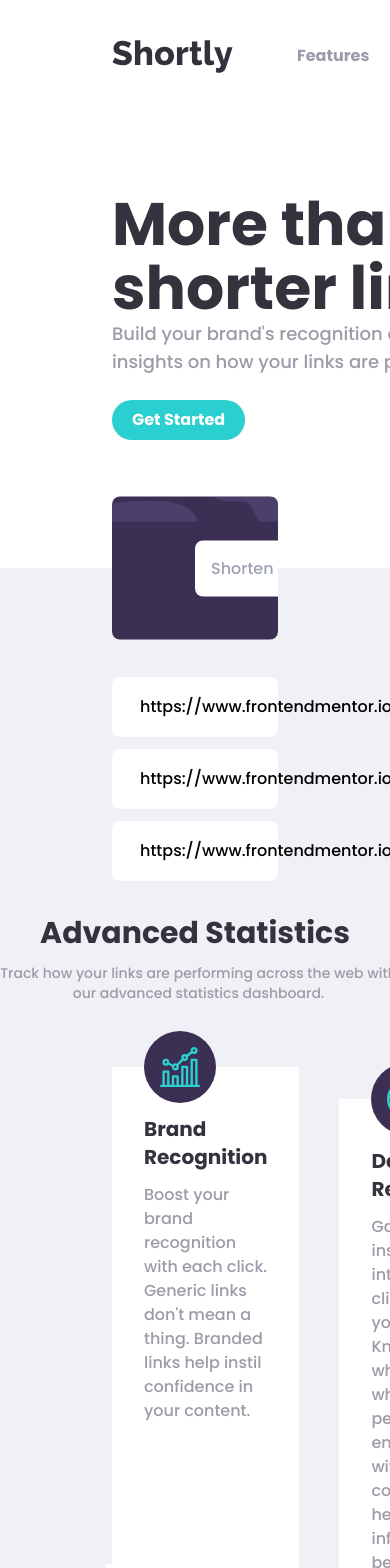
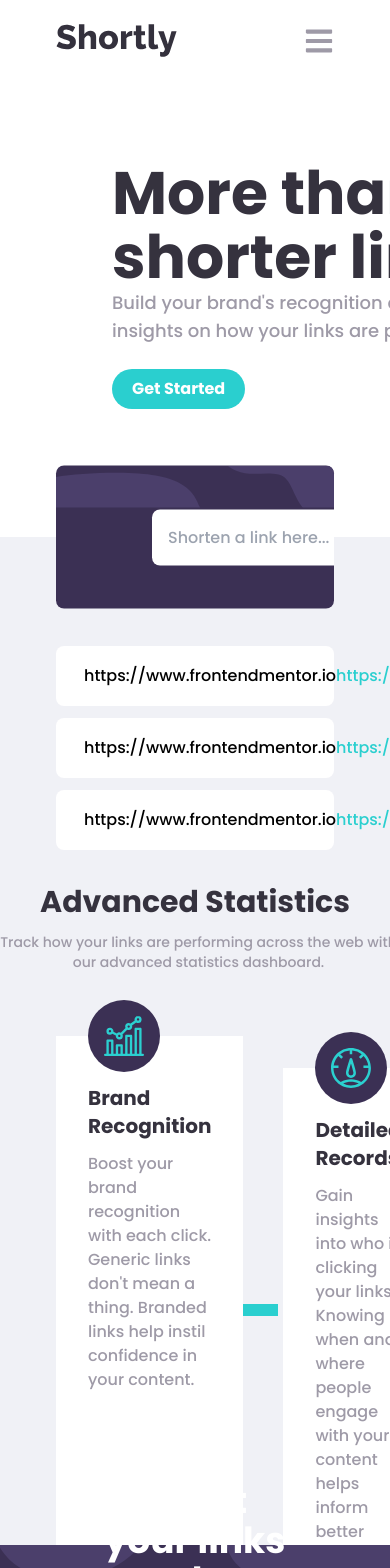
Before and after one commit to mohamed-montaser1/url-shortening-api-master, a React (Create React App) app: page / in a window 390 px wide. Shown: the top 1568 px of the page. Built offline with nearby package versions, Linux system fonts and the light colour scheme.

Commit message:
responsive navbar

```diff
--- a/package.json
+++ b/package.json
@@ -8,6 +8,7 @@
     "@testing-library/user-event": "^13.5.0",
     "react": "^18.2.0",
     "react-dom": "^18.2.0",
+    "react-icons": "^4.11.0",
     "react-scripts": "5.0.1",
     "web-vitals": "^2.1.4"
   },
--- a/src/App.css
+++ b/src/App.css
@@ -45,6 +45,58 @@ html {
   }
 }
 
-.x {
-  color:  #35323e;
+@media (max-width: 991px) {
+  .nav-collapse {
+    @apply fixed left-0 right-0 overflow-hidden transition-all ease-in-out duration-300 top-20 h-0 p-0 flex-col bg-[#3b3054] z-[1000] rounded-xl container-m;
+  }
+  .nav-collapse.active {
+    @apply h-[50vh] py-5;
+  }
+  .nav-collapse nav {
+    @apply w-full;
+  }
+  .nav-collapse ul {
+    @apply flex-col relative;
+  }
+  .nav-collapse ul::after {
+    content: "";
+    @apply absolute -bottom-5 left-10 right-10 bg-[#9e9aa7] h-[2px];
+  }
+  .nav-collapse ul li {
+    @apply text-center relative;
+  }
+  .nav-collapse ul li a {
+    @apply text-white;
+  }
+  .nav-collapse .auth__buttons {
+    @apply flex-col;
+  }
+
+  .nav-collapse .auth__buttons button.btn--transparent-bg {
+    @apply text-white;
+  }
 }
+
+.container-p {
+  @apply px-28;
+}
+
+.container-m {
+  @apply mx-28;
+}
+
+.container-inline {
+  @apply right-28 left-28;
+}
+
+@media (max-width: 736px) {
+  .container-inline {
+    @apply right-14 left-14;
+  }
+  .container-p {
+    @apply px-14;
+  }
+  .container-m {
+    @apply mx-14;
+  }
+}
--- a/src/components/Footer.jsx
+++ b/src/components/Footer.jsx
@@ -22,7 +22,7 @@ const data = [
 
 export default function Footer() {
   return (
-    <footer className="px-28 bg-[#232127] min-h-[240px] py-16 flex items-start justify-between">
+    <footer className="container-p bg-[#232127] min-h-[240px] py-16 flex items-start justify-between">
       <img src={Logo} alt="logo" />
 
       <div className="cols flex gap-20">
--- a/src/components/Hero.jsx
+++ b/src/components/Hero.jsx
@@ -4,7 +4,13 @@ export default function Hero() {
   return (
     <div className="hero flex justify-between pl-28">
       <div className="mt-10">
-        <h1 className="text-[60px] font-bold text-[#35323e] leading-[4rem]">
+        <h1
+          className="text-[60px] font-bold text-[#35323e] leading-[4rem]"
+          style={{
+            fontSize: "clamp(1.5rem, 60px, 7rem)",
+            maxWidth: "444px",
+          }}
+        >
           More than just shorter links
         </h1>
         <p className="text-[#9e9aa7] mb-6 text-lg w-[500px]">
--- a/src/components/Navbar.jsx
+++ b/src/components/Navbar.jsx
@@ -1,10 +1,20 @@
 import logo from "../images/logo.svg";
+import { FaBars } from "react-icons/fa";
+import { useState } from "react";
 
 export default function Navbar() {
+  const [active, setActive] = useState(false);
+  function handleToggleMenu() {
+    setActive((prev) => !prev);
+  }
   return (
-    <header className="flex items-center py-6 px-28 mb-10">
+    <header className="flex items-center py-6 mb-10 container-p">
       <img src={logo} alt="logo" className="mr-16" />
-      <div className="nav-collapse flex-1 flex justify-between items-center">
+      <div
+        className={`nav-collapse flex-1 flex justify-between items-center ${
+          active ? "active" : ""
+        }`}
+      >
         <nav>
           <ul className="flex gap-5">
             <li>
@@ -24,11 +34,14 @@ export default function Navbar() {
             </li>
           </ul>
         </nav>
-        <div className="flex gap-5">
+        <div className="flex gap-5 auth__buttons">
           <button className="btn--transparent-bg">Login</button>
           <button className="btn--cyan">Sign Up</button>
         </div>
       </div>
+      <button className="block ml-auto" onClick={handleToggleMenu}>
+        <FaBars className="text-[#9e9aa7] text-3xl min-[991px]:hidden" />
+      </button>
     </header>
   );
 }
--- a/src/components/ShortenLink.jsx
+++ b/src/components/ShortenLink.jsx
@@ -3,7 +3,7 @@ import bgShortenDesktop from "../images/bg-shorten-desktop.svg";
 export default function ShortenLink() {
   return (
     <>
-      <div className="mx-28 min-h-[143px] bg-[#3b3054] -translate-y-[71.5px] rounded-lg relative overflow-hidden z-50">
+      <div className="container-m min-h-[143px] bg-[#3b3054] -translate-y-[71.5px] rounded-lg relative overflow-hidden z-50">
         <img
           src={bgShortenDesktop}
           alt="shorten desktop background"
@@ -18,7 +18,7 @@ export default function ShortenLink() {
           <button className="btn--cyan rounded-md h-14">Shorten It!</button>
         </div>
       </div>
-      <div className="results-list mx-28 flex flex-col gap-3 -translate-y-[34px]">
+      <div className="results-list container-m flex flex-col gap-3 -translate-y-[34px]">
         {Array.from({ length: 3 }).map((el) => (
           <div className="shorten-result" key={Math.random() * 1000 + 5}>
             <span>https://www.frontendmentor.io</span>
--- a/src/components/Statistics.jsx
+++ b/src/components/Statistics.jsx
@@ -37,8 +37,9 @@ export default function Statistics() {
         Track how your links are performing across the web with our advanced
         statistics dashboard.
       </p>
-      <div className="px-28 mt-16 pb-3 flex gap-10 relative">
-        <div className="absolute top-1/2 -translate-y-1/2 h-3 bg-[#2acfcf] left-28 right-28"></div>
+      <div className="container-p mt-16 pb-3">
+        <div className="mx-auto flex gap-10 relative w-fit max-w-full">
+          <div className="absolute top-1/2 -translate-y-1/2 h-3 bg-[#2acfcf] container-inline max-w-full"></div>
           {data.map(({ icon, title, description, className }) => (
             <StatisticsCard
               icon={icon}
@@ -49,6 +50,7 @@ export default function Statistics() {
             />
           ))}
         </div>
+      </div>
     </section>
   );
 }
```
Lines whose indentation alone changed are shown as unchanged.
